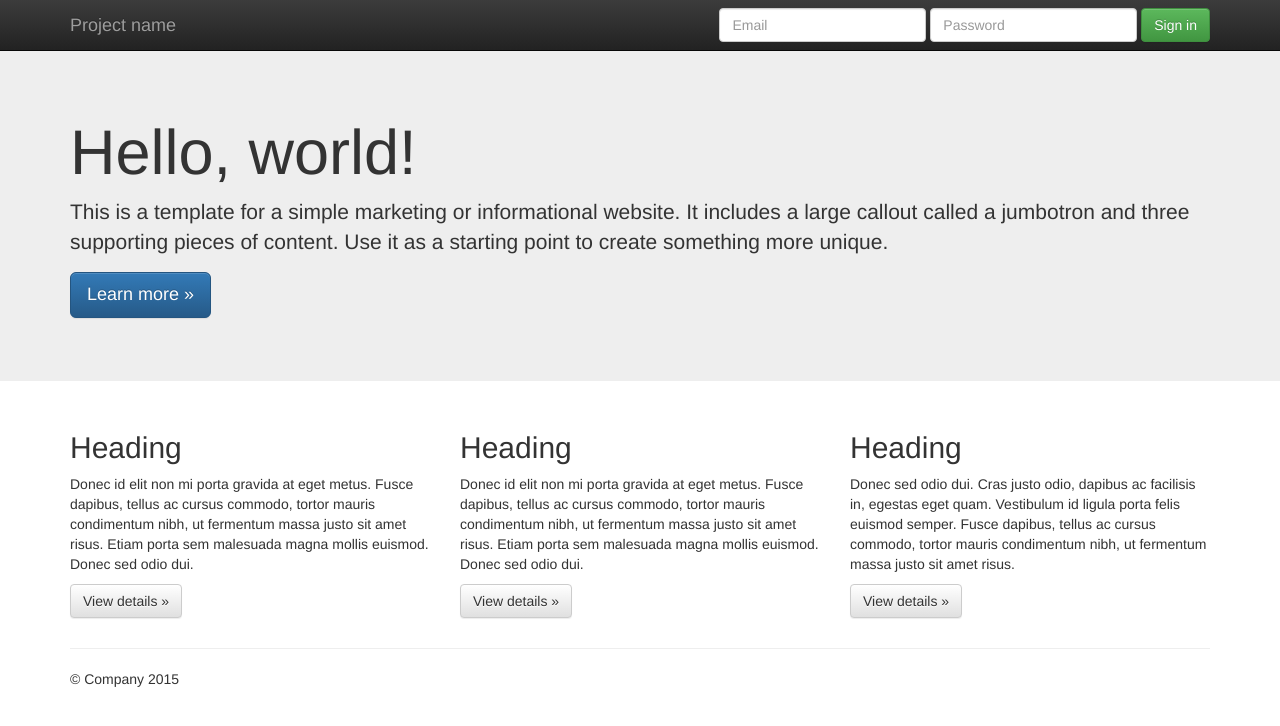
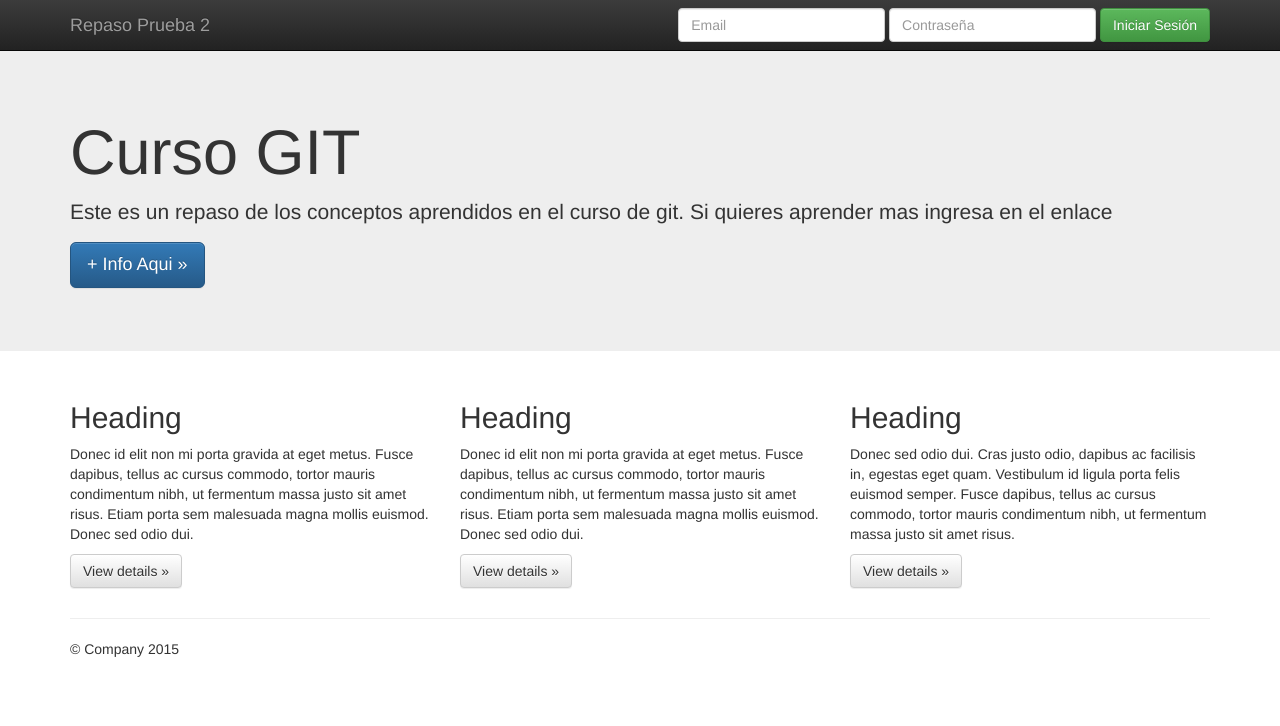
Before and after one commit to xumingo25/Prueba2GIT, a plain HTML site: page index.html in a window 1280 px wide. Drawn offline with nearby package versions, Linux system fonts and the light colour scheme.

Commit message:
Se actualiza template. Se agrega modulo de login y Mensaje inicial en Home del sitio

```diff
--- a/index.html
+++ b/index.html
@@ -36,7 +36,7 @@
             <span class="icon-bar"></span>
             <span class="icon-bar"></span>
           </button>
-          <a class="navbar-brand" href="#">Project name</a>
+          <a class="navbar-brand" href="#">Repaso Prueba 2</a>
         </div>
         <div id="navbar" class="navbar-collapse collapse">
           <form class="navbar-form navbar-right" role="form">
@@ -44,9 +44,9 @@
               <input type="text" placeholder="Email" class="form-control">
             </div>
             <div class="form-group">
-              <input type="password" placeholder="Password" class="form-control">
+              <input type="password" placeholder="Contraseña" class="form-control">
             </div>
-            <button type="submit" class="btn btn-success">Sign in</button>
+            <button type="submit" class="btn btn-success">Iniciar Sesión</button>
           </form>
         </div><!--/.navbar-collapse -->
       </div>
@@ -55,9 +55,9 @@
     <!-- Main jumbotron for a primary marketing message or call to action -->
     <div class="jumbotron">
       <div class="container">
-        <h1>Hello, world!</h1>
-        <p>This is a template for a simple marketing or informational website. It includes a large callout called a jumbotron and three supporting pieces of content. Use it as a starting point to create something more unique.</p>
-        <p><a class="btn btn-primary btn-lg" href="#" role="button">Learn more &raquo;</a></p>
+        <h1>Curso GIT</h1>
+        <p>Este es un repaso de los conceptos aprendidos en el curso de git. Si quieres aprender mas ingresa en el enlace</p>
+        <p><a class="btn btn-primary btn-lg" href="#" role="button">+ Info Aqui &raquo;</a></p>
       </div>
     </div>
 
```
